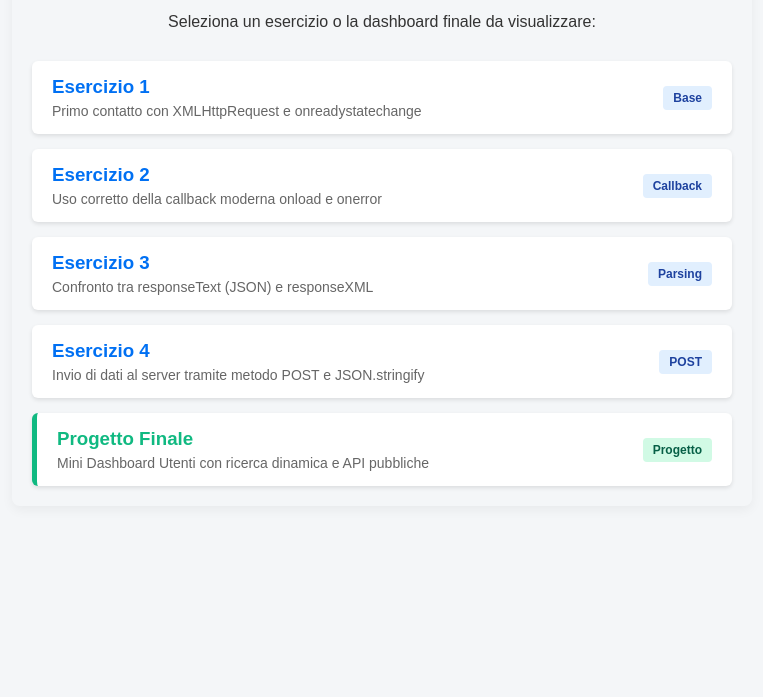
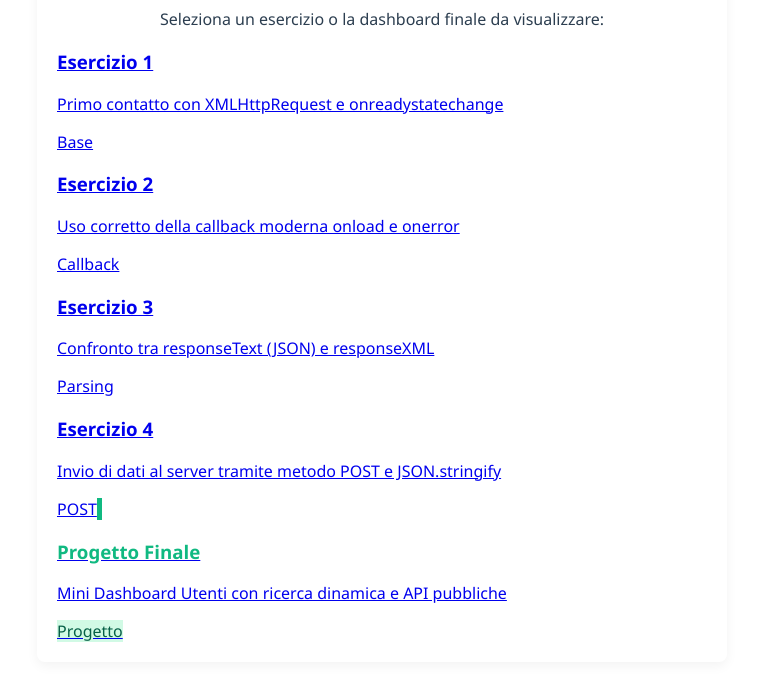
Before and after one commit to RiccardoMarafante/Esercitazione-su-AJAX-e-XMLHttpRequest, a plain HTML site: page index.html in a window 1280 px wide. Shown: the part 103-800 px from the top of the page, without its empty margins (258-1021 px from the left). Drawn offline with Linux system fonts and the light colour scheme.

Commit message:
Update index.html

```diff
--- a/index.html
+++ b/index.html
@@ -5,50 +5,6 @@
     <meta name="viewport" content="width=device-width, initial-scale=1.0">
     <title>Esercitazione AJAX & XMLHttpRequest</title>
     <link rel="stylesheet" href="altri-stili.css">
-    <style>
-        body {
-            font-family: Arial, sans-serif;
-            max-width: 700px;
-            margin: 40px auto;
-            padding: 20px;
-            background-color: #f4f6f8;
-            color: #333;
-        }
-        h1 { color: #0070f3; text-align: center; }
-        .card-list {
-            display: flex;
-            flex-direction: column;
-            gap: 15px;
-            margin-top: 30px;
-        }
-        .exercise-card {
-            background: white;
-            padding: 15px 20px;
-            border-radius: 6px;
-            box-shadow: 0 2px 4px rgba(0,0,0,0.1);
-            display: flex;
-            justify-content: space-between;
-            align-items: center;
-            text-decoration: none;
-            color: inherit;
-            transition: transform 0.2s, box-shadow 0.2s;
-        }
-        .exercise-card:hover {
-            transform: translateY(-2px);
-            box-shadow: 0 4px 8px rgba(0,0,0,0.15);
-            border-left: 5px solid #0070f3;
-        }
-        .exercise-card h3 { margin: 0 0 5px 0; color: #0070f3; }
-        .exercise-card p { margin: 0; color: #666; font-size: 14px; }
-        .badge {
-            background: #e1effe;
-            color: #1e429f;
-            padding: 5px 10px;
-            border-radius: 4px;
-            font-size: 12px;
-            font-weight: bold;
-        }
-    </style>
 </head>
 <body>
     <h1>Esercitazione AJAX & XMLHttpRequest</h1>
```
